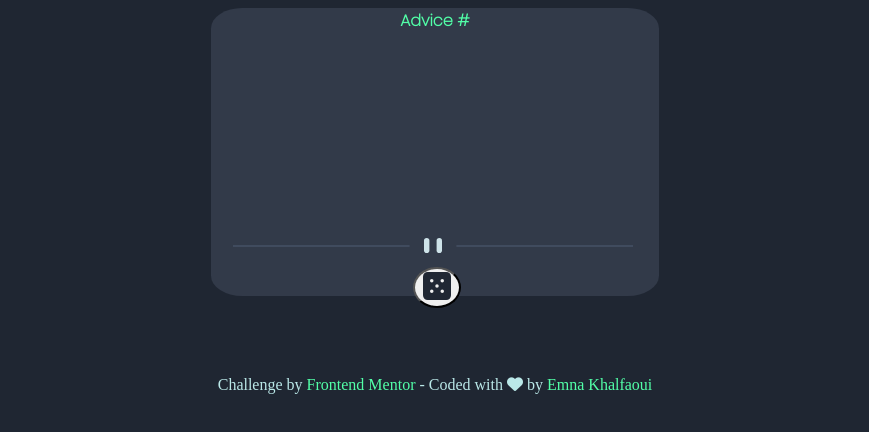
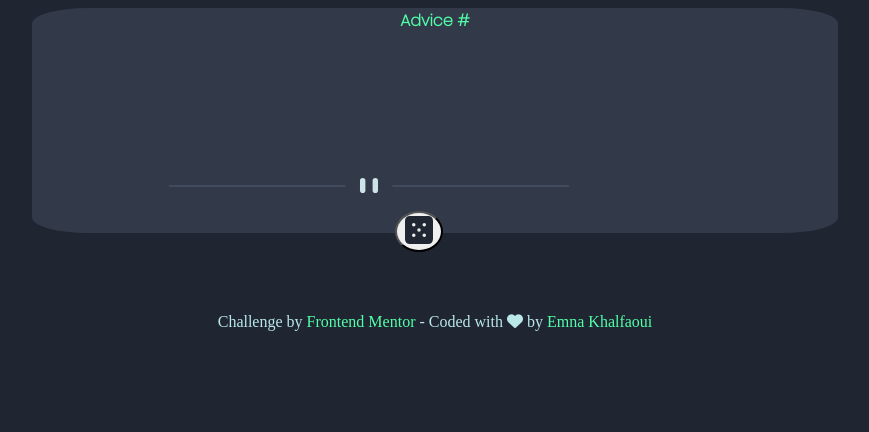
Before and after one commit to Emna747/my-advice-generator-app, a plain HTML site: page index.html in a window 1024 px wide. Shown: the whole page, without its empty margins (77-946 px from the left). Drawn offline with Linux system fonts and the light colour scheme.

Commit message:
CSS final updates

```diff
--- a/index.html
+++ b/index.html
@@ -2,7 +2,7 @@
 <html lang="en">
 <head>
   <meta charset="UTF-8">
-  <meta name="viewport" content="width=1440px, initial-scale=1.0">
+  <meta name="viewport" content="width=device-width, initial-scale=1.0, maximum-scale=1.0, user-scalable=no">
 
   <link rel="icon" type="image/png" sizes="32x32" href="./images/favicon-32x32.png">
   <title>Frontend Mentor | Advice generator app</title>
--- a/style.css
+++ b/style.css
@@ -86,6 +86,8 @@ height: 200px;}
         text-decoration: none;}
 
 
+
+
         @media (max-width: 50em)
 {
   .wrapper{
@@ -97,10 +99,26 @@ height: 200px;}
       background-color: hsl(217, 19%, 24%);
       }
       .divider{
+        display: none;
+    }
+}
+
+@media only screen and (min-device-width : 50em)
+and (max-device-width : 64em)
+{
+  .wrapper{
+    position: relative;
+     max-width: 80%;
+     min-height: 70%;
+     margin: 0 auto;
+      border-radius: 7%;
+      background-color: hsl(217, 19%, 24%);
+      }
+      .divider{
         position: absolute;
-        max-width:  90%;
-        left: 5%;
-        bottom: 15%;
+        width: 25em;
+        left: 17%;
+        bottom: 18%;
         margin: 0 auto;
         z-index: 10;
         overflow:hidden;
```
